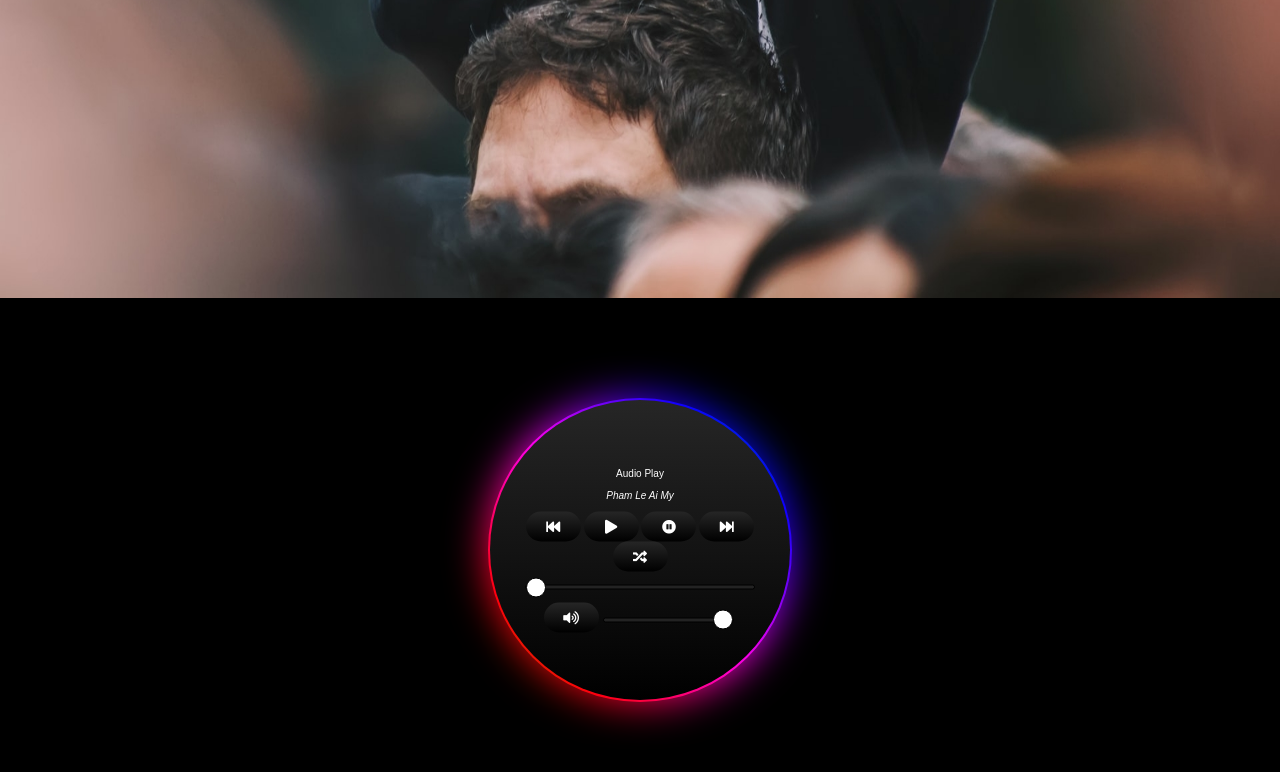
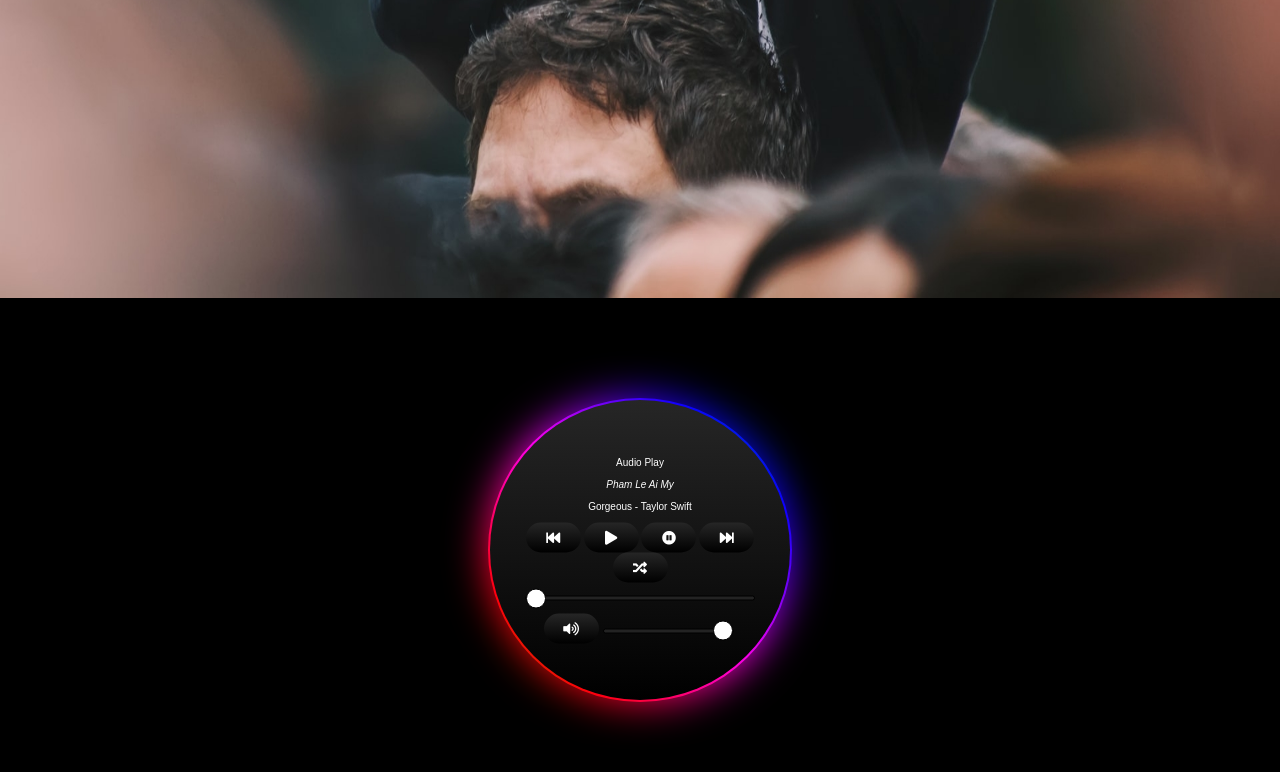
Before and after one commit to douchuis/first-client, a plain HTML site: page index.html in a window 1280 px wide. Both pictures are taken after a click on the button 611 px from the left and 1248 px from the top of the page. Shown: the part 722-1494 px from the top of the page. Drawn offline with Linux system fonts and the light colour scheme; a web font is replaced by a local one.

Commit message:
Add and display Song Name

```diff
--- a/index.html
+++ b/index.html
@@ -23,8 +23,9 @@
         <div class="text-container">
           <span class="text">Audio Play</span>
           <br>
-         <a><span class="text"><i>Pham Le Ai My</i></span></a>
-<!--          <span class="text"><i>Pham Le Ai My</i></span>-->
+          <a><span class="text"><i>Pham Le Ai My</i></span></a>
+          <br>
+          <a><span class="text" id="songName"><i></i></span></a>
           <br>
           <div class="playback_controls">
             <button onclick="skip('back')"><a><i class="fa fa-fast-backward"></i></a></button>
@@ -70,12 +71,37 @@
             "music/ShawnMendes-CamilaCabello-Señorita.mp3",
         ];
 
+        var listSongName = [
+            "Gorgeous - Taylor Swift",
+            "The Ocean",
+            "How Long Will I Love U",
+            "Nuoc Ngoai",
+            "Dance Monkey",
+            "Memories",
+            "Roses",
+            "Nhat - PMQ",
+            "Tam Su Tuoi 30",
+            "Hello",
+            "I'm not her",
+            "Anxiety",
+            "Co Chang Trai Viet Len Cay",
+            "Love Me Like U Do",
+            "Safe & Sound",
+            "Someone Like U",
+            "Nguoi Khac",
+            "Wolves - Selena Gomez",
+            "Señorita"
+        ];
         var x = 0;
         var song = new Audio();
         var muted = false;
         var vol = 1;
         song.type = 'audio/mpeg';
         song.src =listSong[x];
+
+        function myFunction(x) {
+            document.getElementById("songName").innerHTML = listSongName[x];
+        }
 
         function skip(time) {
             if (time === 'back') {
@@ -84,9 +110,11 @@
                     x = listSong.length-1;
                     song.src = listSong[x];
                     song.play();
+                    myFunction(x);
                 }else{
                     song.src = listSong[x];
                     song.play();
+                    myFunction(x);
                 }
             } else if (time === 'fwd') {
                 x +=1 ;
@@ -94,14 +122,17 @@
                     x = 0;
                     song.src = listSong[x];
                     song.play();
+                    myFunction(x);
                 }else{
                     song.src = listSong[x];
                     song.play();
+                    myFunction(x);
                 }
             }
         }
         function play() {
           song.play();
+          myFunction(x);
         }
 
         // play random
@@ -112,6 +143,7 @@
                 var y = Math.floor((Math.random() * (nbList)));
                 song.src = listSong[y];
                 song.play();
+                myFunction(y);
             },false);
             song.play();
         }
```
